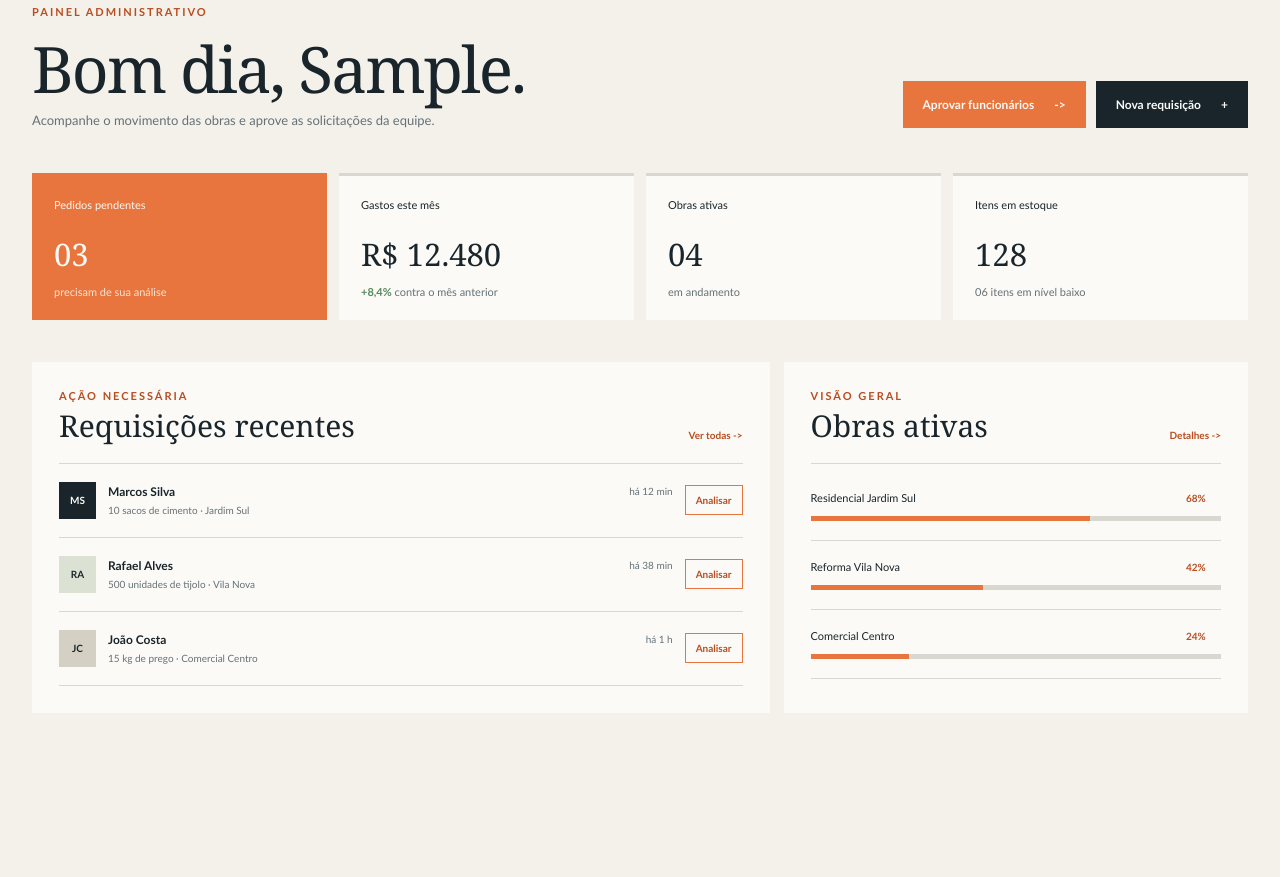
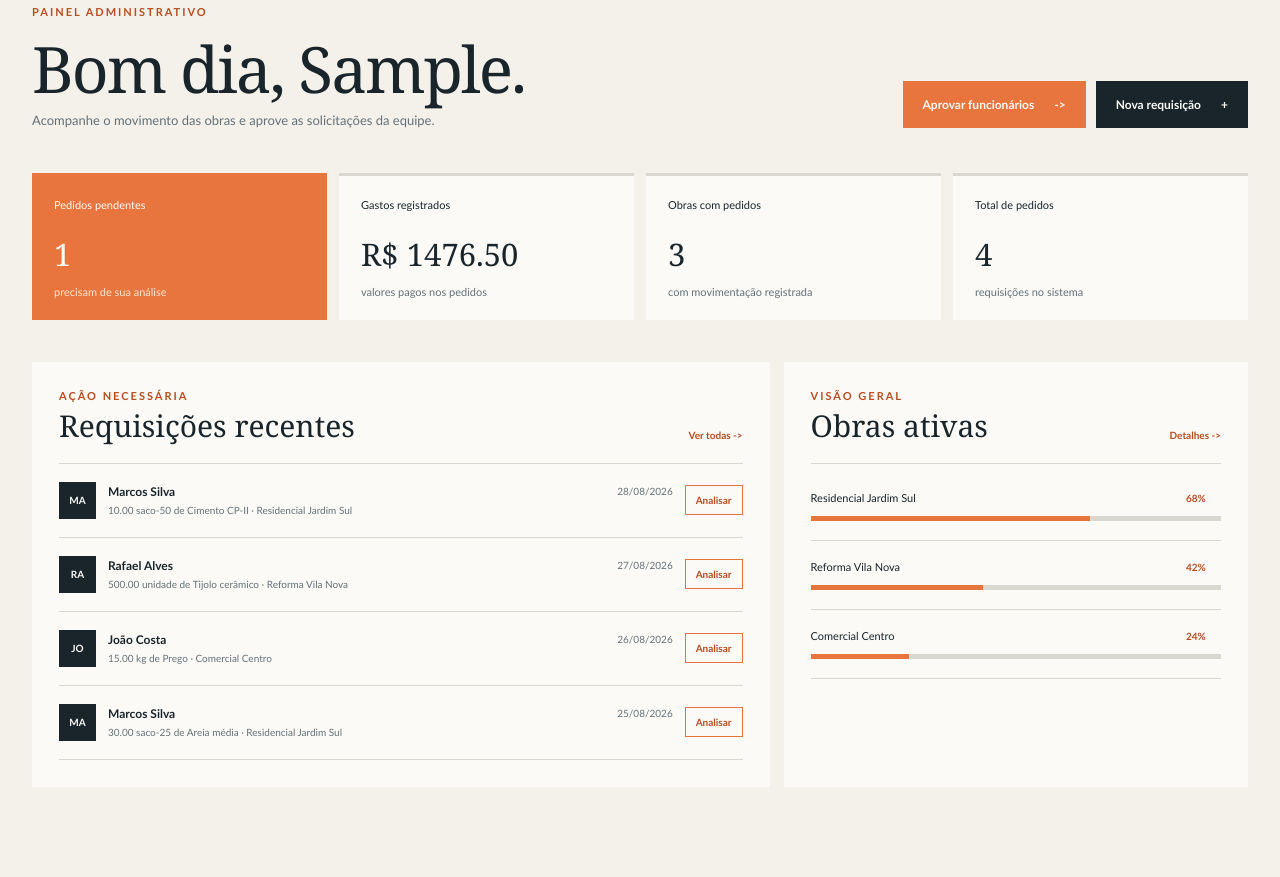
Before and after one commit to KelvynNeris/SSConstrutora, a Flask app: page /administrador in a window 1280 px wide. Shown: the part 148-1025 px from the top of the page. Before the commit the page ends 834 px from the top, so only its background shows below. Run offline with Flask 3, Linux system fonts and the light colour scheme; the visitor is signed in with stand-in values (Sample User, id 1); data comes from the database, SQL or seed files in the repository.

Commit message:
exibir_requisicao

```diff
--- a/adm.py
+++ b/adm.py
@@ -2,6 +2,30 @@ from conexao import Conexao
 
 
 class Administrador:
+	@staticmethod
+	def listar_requisicoes():
+		"""Retorna as requisições com os dados do material e solicitante."""
+		conexao = None
+		cursor = None
+		try:
+			conexao = Conexao.conectar()
+			cursor = conexao.cursor(dictionary=True)
+			cursor.execute(
+				"""SELECT p.id_pedido, p.obra, p.quantidade, p.apresentacao,
+						  p.status, p.data_pedido, p.valor_pago,
+						  m.nome AS material_nome, u.nome AS funcionario_nome
+				   FROM tb_pedidos p
+				   INNER JOIN tb_materiais m ON m.id_material = p.id_material
+				   INNER JOIN tb_usuarios u ON u.id_usuario = p.id_funcionario
+				   ORDER BY p.data_pedido DESC"""
+			)
+			return cursor.fetchall()
+		finally:
+			if cursor:
+				cursor.close()
+			if conexao:
+				conexao.close()
+
 	@staticmethod
 	def cadastro_aprovado(email):
 		"""Consulta se um funcionário já foi aprovado pelo administrador."""
--- a/app.py
+++ b/app.py
@@ -106,7 +106,21 @@ def requisicao():
 
 @app.route("/administrador")
 def administrador():
-    return render_template("administrador.html", nome=session.get("usuario_nome", "Administrador"))
+    if session.get("usuario_tipo") != "Administrador" or not session.get("usuario_id"):
+        return redirect(url_for("login"))
+    requisicoes = Administrador.listar_requisicoes()
+    resumo = {
+        "pendentes": sum(pedido["status"] == "Pendente" for pedido in requisicoes),
+        "gastos": sum(float(pedido["valor_pago"] or 0) for pedido in requisicoes),
+        "obras": len({pedido["obra"] for pedido in requisicoes}),
+        "itens": len(requisicoes),
+    }
+    return render_template(
+        "administrador.html",
+        nome=session.get("usuario_nome", "Administrador"),
+        requisicoes=requisicoes,
+        resumo=resumo,
+    )
 
 @app.route("/administrador/cadastros")
 def cadastros_pendentes():
--- a/templates/administrador.html
+++ b/templates/administrador.html
@@ -6,7 +6,7 @@
     <title>Painel administrativo | SS Construtora</title>
     <link rel="stylesheet" href="{{ url_for('static', filename='style.css') }}">
 </head>
-<body class="admin-page">
+<body class="admin-page" data-auto-refresh="10000">
     <header class="admin-topbar">
         <a class="brand" href="/" aria-label="SS Construtora - inicio">
             <span class="brand-mark">SS</span>
@@ -37,19 +37,21 @@
         {% endwith %}
 
         <section class="admin-stats" aria-label="Resumo do sistema">
-            <article class="stat-card stat-highlight"><span>Pedidos pendentes</span><strong>03</strong><small>precisam de sua análise</small></article>
-            <article class="stat-card"><span>Gastos este mês</span><strong>R$ 12.480</strong><small><b class="trend-up">+8,4%</b> contra o mês anterior</small></article>
-            <article class="stat-card"><span>Obras ativas</span><strong>04</strong><small>em andamento</small></article>
-            <article class="stat-card"><span>Itens em estoque</span><strong>128</strong><small>06 itens em nível baixo</small></article>
+            <article class="stat-card stat-highlight"><span>Pedidos pendentes</span><strong>{{ resumo.pendentes }}</strong><small>precisam de sua análise</small></article>
+            <article class="stat-card"><span>Gastos registrados</span><strong>R$ {{ '%.2f'|format(resumo.gastos) }}</strong><small>valores pagos nos pedidos</small></article>
+            <article class="stat-card"><span>Obras com pedidos</span><strong>{{ resumo.obras }}</strong><small>com movimentação registrada</small></article>
+            <article class="stat-card"><span>Total de pedidos</span><strong>{{ resumo.itens }}</strong><small>requisições no sistema</small></article>
         </section>
 
         <section class="admin-content-grid">
             <div class="admin-panel" id="requisicoes">
                 <div class="panel-heading"><div><p class="eyebrow">Ação necessária</p><h2>Requisições recentes</h2></div><a href="#requisicoes">Ver todas <span aria-hidden="true">-&gt;</span></a></div>
                 <div class="request-list">
-                    <article class="admin-request"><span class="request-initial">MS</span><div><strong>Marcos Silva</strong><p>10 sacos de cimento · Jardim Sul</p></div><time>há 12 min</time><button type="button" class="approve-button" data-request-id="1" data-requester="Marcos Silva" data-material="Cimento" data-quantity="10 sacos de 50 kg" data-work="Residencial Jardim Sul" data-date="28/08/2026">Analisar</button></article>
-                    <article class="admin-request"><span class="request-initial request-initial-sage">RA</span><div><strong>Rafael Alves</strong><p>500 unidades de tijolo · Vila Nova</p></div><time>há 38 min</time><button type="button" class="approve-button" data-request-id="2" data-requester="Rafael Alves" data-material="Tijolo cerâmico" data-quantity="500 unidades" data-work="Reforma Vila Nova" data-date="27/08/2026">Analisar</button></article>
-                    <article class="admin-request"><span class="request-initial request-initial-sand">JC</span><div><strong>João Costa</strong><p>15 kg de prego · Comercial Centro</p></div><time>há 1 h</time><button type="button" class="approve-button" data-request-id="3" data-requester="João Costa" data-material="Prego comum" data-quantity="15 kg" data-work="Comercial Centro" data-date="26/08/2026">Analisar</button></article>
+                    {% for pedido in requisicoes %}
+                        <article class="admin-request"><span class="request-initial">{{ pedido.funcionario_nome[:2]|upper }}</span><div><strong>{{ pedido.funcionario_nome }}</strong><p>{{ pedido.quantidade }} {{ pedido.apresentacao }} de {{ pedido.material_nome }} · {{ pedido.obra }}</p></div><time>{{ pedido.data_pedido.strftime('%d/%m/%Y') }}</time><button type="button" class="approve-button" data-request-id="{{ pedido.id_pedido }}" data-requester="{{ pedido.funcionario_nome }}" data-material="{{ pedido.material_nome }}" data-quantity="{{ pedido.quantidade }} {{ pedido.apresentacao }}" data-work="{{ pedido.obra }}" data-date="{{ pedido.data_pedido.strftime('%d/%m/%Y') }}">Analisar</button></article>
+                    {% else %}
+                        <div class="empty-state"><strong>Nenhuma requisição encontrada</strong><p>Os novos pedidos dos funcionários aparecerão aqui.</p></div>
+                    {% endfor %}
                 </div>
             </div>
 
```
